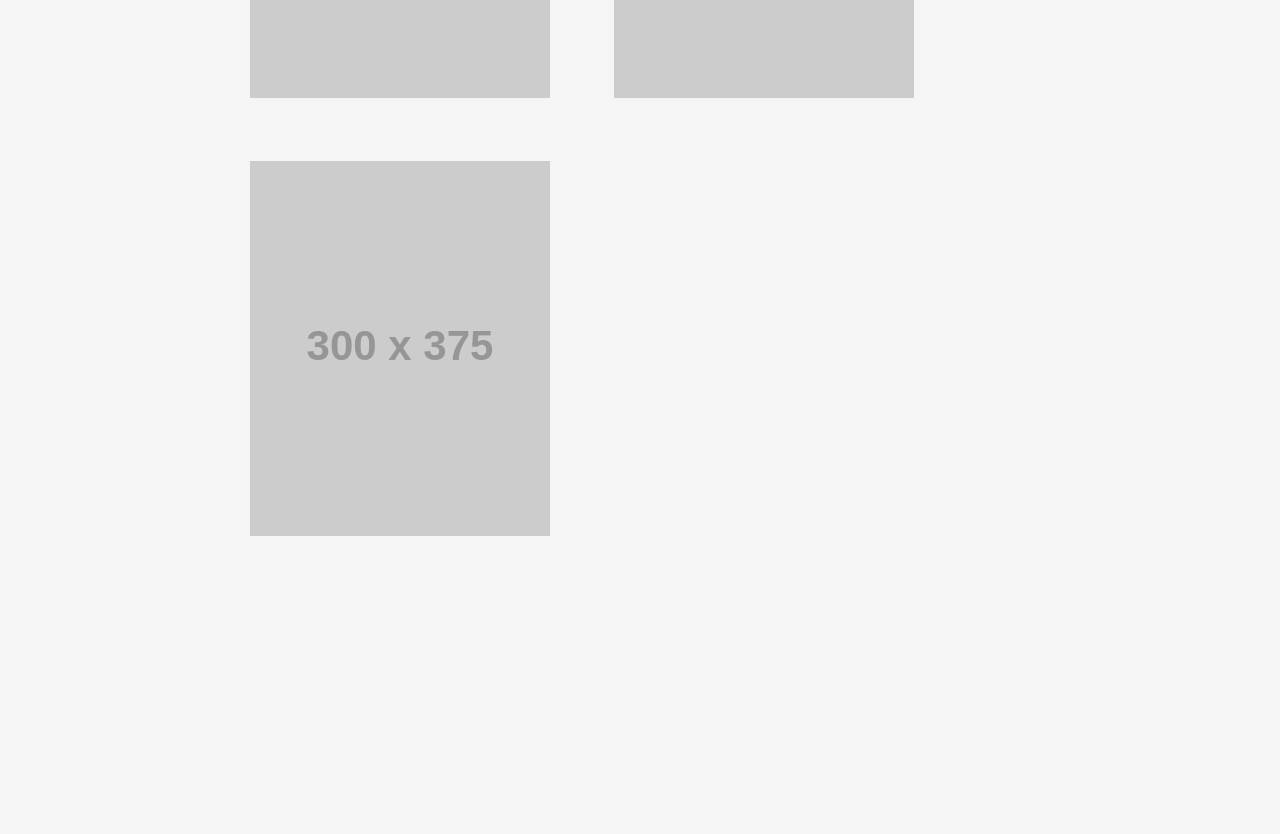
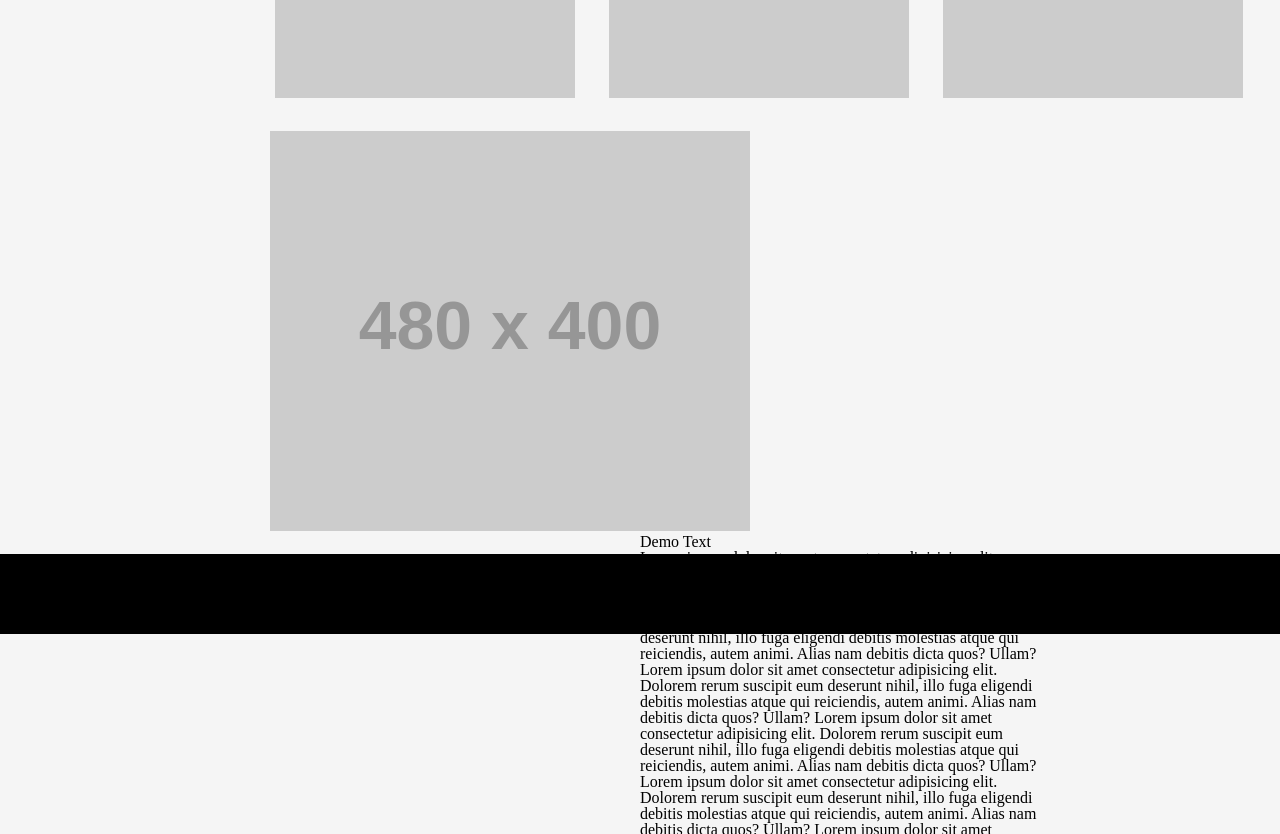
Before and after one commit to KhalilGhanem/wirefame-exercise, a plain HTML site: page index.html in a window 1280 px wide. Shown: the part 880-1714 px from the top of the page. Before the commit the page ends 1469 px from the top, so only its background shows below. Drawn offline with Linux system fonts and the light colour scheme; placeholder pictures from the web are drawn by us.

Commit message:
finish the wireframe and modify readme.md

```diff
--- a/CSS/style.css
+++ b/CSS/style.css
@@ -39,12 +39,37 @@ main div img {
 }
 
 section div {
-  margin-left: 200px;
-  margin-right: 100px;
-
+ margin-left: 240px;
 }
 section div img{
      display: inline-block;
-     margin: 30px;
+     margin: 30px 15px ;
+}
+aside img{
+    display: inline-block;
+    margin-left: 250px;
 
 }
+aside div {
+    width: 50%;
+    display: inline;
+    float: right;
+}
+aside div p{
+    width: 67%;
+}
+aside div a{
+    display: inline-block;
+    margin: 10px;
+    padding: 10px;
+    text-decoration: none;
+    background-color: black;
+    border: 2px solid grey;
+    color: white;
+    border-radius: 13px;
+}
+footer{
+    width: 100%;
+    height: 80px;
+    background-color: black;
+}
--- a/index.html
+++ b/index.html
@@ -33,11 +33,27 @@
                  <img src="https://via.placeholder.com/300x375/0000" alt="">
            </div>
         </section>
+        <aside>
+             <img src="https://via.placeholder.com/480x400/0000" alt="">
+            <div>
+                <h3>Demo Text</h3>
+                <p>
+                Lorem ipsum dolor sit amet consectetur adipisicing elit. Dolorem rerum suscipit eum deserunt nihil, illo fuga eligendi debitis molestias atque qui reiciendis, autem animi. Alias nam debitis dicta quos? Ullam?
+                Lorem ipsum dolor sit amet consectetur adipisicing elit. Dolorem rerum suscipit eum deserunt nihil, illo fuga eligendi debitis molestias atque qui reiciendis, autem animi. Alias nam debitis dicta quos? Ullam?
+                Lorem ipsum dolor sit amet consectetur adipisicing elit. Dolorem rerum suscipit eum deserunt nihil, illo fuga eligendi debitis molestias atque qui reiciendis, autem animi. Alias nam debitis dicta quos? Ullam?
+                Lorem ipsum dolor sit amet consectetur adipisicing elit. Dolorem rerum suscipit eum deserunt nihil, illo fuga eligendi debitis molestias atque qui reiciendis, autem animi. Alias nam debitis dicta quos? Ullam?
+                Lorem ipsum dolor sit amet consectetur adipisicing elit. Dolorem rerum suscipit eum deserunt nihil, illo fuga eligendi debitis molestias atque qui reiciendis, autem animi. Alias nam debitis dicta quos? Ullam?
+                Lorem ipsum dolor sit amet consectetur adipisicing elit. Dolorem rerum suscipit eum deserunt nihil, illo fuga eligendi debitis molestias atque qui reiciendis, autem animi. Alias nam debitis dicta quos? Ullam?
+                Lorem ipsum dolor sit amet consectetur adipisicing elit. Dolorem rerum suscipit eum deserunt nihil, illo fuga eligendi debitis molestias atque qui reiciendis, autem animi. Alias nam debitis dicta quos? Ullam?
+                </p>
+                <a href="#">Call To Action</a>
+            </div>
 
+        </aside>
     </main>
 
     <footer>
-
+        <P>site footer</P>
     </footer>
 
 </body>
```
Also changed, not shown: 1 other file.
